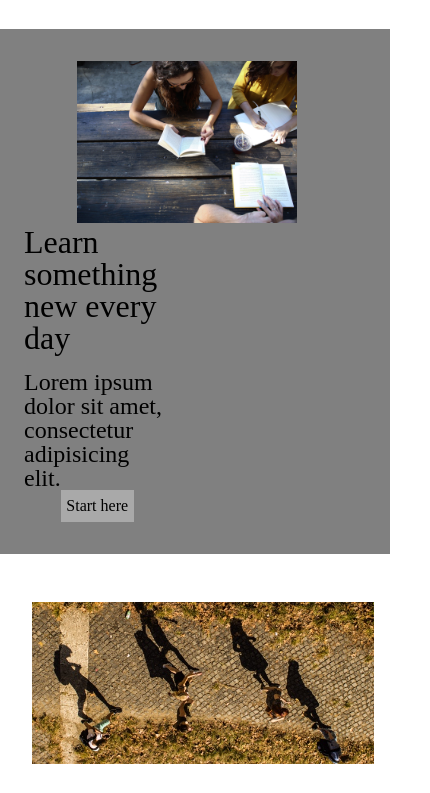
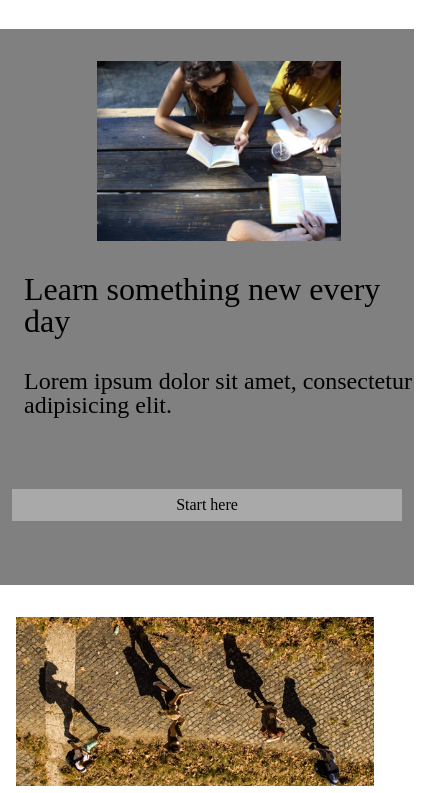
Before and after one commit to KonPfeifer/colmar, a plain HTML site: page index.html in a window 390 px wide. Shown: the part 35-828 px from the top of the page, 430 px wide, since content can reach past the window. Drawn offline with Linux system fonts and the light colour scheme.

Commit message:
mobile styling

```diff
--- a/resources/css/style.css
+++ b/resources/css/style.css
@@ -99,13 +99,15 @@ header {
 #bannerContent {
   display: flex;
   flex-direction: column;
-  width: 40%;
+  width: 25%;
   align-items: center;
   text-align: left;
+  justify-content: center;
 }
 
 #bannerContentText {
   text-align: left;
+  margin-bottom: 48px;
 }
 
 #bannerContentText h1 {
@@ -125,15 +127,47 @@ header {
 }
 
 @media only screen and (max-width: 760px) {
-  #logoBox img {
+  #banner img {
     height: 180px;
+    width: auto;
+    margin: 0 0 32px 0;
+    padding: 0;
+  }
+
+  #banner {
+    display: flex;
+    flex-direction: column;
+    align-items: center;
+    justify-content: center;
+    height: auto;
+    text-align: center;
+    margin: 0;
+    width: 100%;
+  }
+
+  #bannerContent {
+    width: 100%;
+    height: auto;
+    margin: 0;
+    padding: 0 16px 32px 16px;
+  }
+
+  #bannerContentText {
+    text-align: left;
+  }
+
+  #bannerContentText h1 {
     margin-bottom: 32px;
   }
 
-  #banner {
-    display: inline-block;
-    height: auto;
-    text-align: center;
+  #bannerContentText h3 {
+    margin-bottom: 24px;
+  }
+
+  #bannerContent .button {
+    width: 100%;
+    display: block;
+    margin-right: 24px;
   }
 
 }
@@ -191,7 +225,7 @@ header {
 @media only screen and (max-width: 760px) {
   .infoBoxContent {
     display: inline-block;
-    margin: 16px;
+    padding: 16px;
     width: auto;
     text-align: center;
   }
@@ -267,6 +301,10 @@ header {
     margin-top: 32px;
   }
 
+  .learning-box {
+    margin: 0;
+  }
+
 }
 
 /* thesis section */
@@ -279,7 +317,6 @@ header {
   text-align: center;
   font-size: 32px;
   font-weight: bold;
-  margin-bottom: 32px;
 }
 
 #thesisContent {
@@ -327,6 +364,12 @@ header {
   #thesisBox Video {
     width: 100%;
     height: auto;
+    margin: 0;
+    padding-top: 32px;
+  }
+
+  body {
+    margin-right: 0 !important;
   }
 }
 
```
